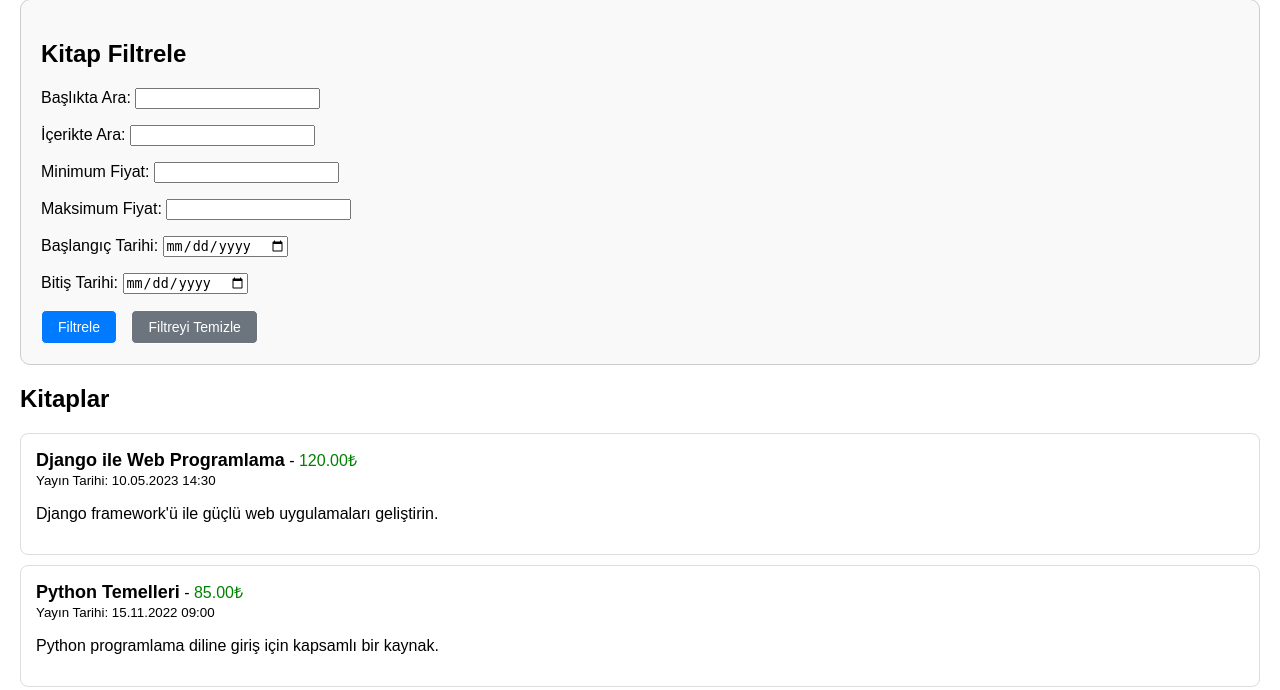
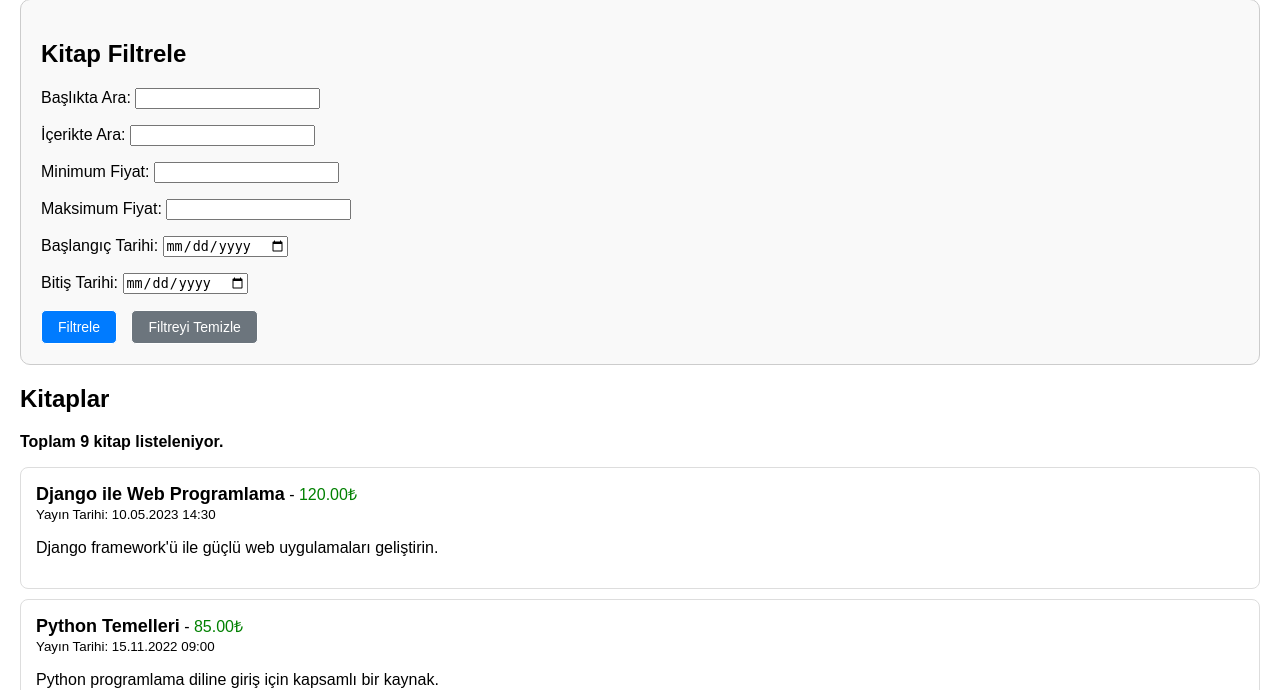
Before and after one commit to mervecaloglu/webprogramlama, a Django app: page / in a window 1280 px wide. Shown: the part 21-711 px from the top of the page. Run offline with Django 5.2, Linux system fonts and the light colour scheme; data comes from the database, SQL or seed files in the repository.

Commit message:
kitap_listesi.html dosyasına kitap sayısı bilgisi eklendi

```diff
--- a/kitap/templates/kitap/kitap_listesi.html
+++ b/kitap/templates/kitap/kitap_listesi.html
@@ -79,6 +79,8 @@
 
     <h2>Kitaplar</h2>
 
+    <p><strong>Toplam {{ kitap_sayisi }} kitap listeleniyor.</strong></p>
+
     <ul>
         {% for kitap in kitaplar %}
             <li>
--- a/kitap/views.py
+++ b/kitap/views.py
@@ -33,4 +33,14 @@ def kitap_listesi(request):
         if bitis_tarihi:
             kitaplar = kitaplar.filter(published_time__lte=bitis_tarihi)
 
-    return render(request, 'kitap/kitap_listesi.html', {'kitaplar': kitaplar, 'form': form})
+    kitap_sayisi = kitaplar.count()  # 👈 kitap sayısını hesapladık
+
+    return render(
+        request,
+        'kitap/kitap_listesi.html',
+        {
+            'kitaplar': kitaplar,
+            'form': form,
+            'kitap_sayisi': kitap_sayisi  # 👈 şablona gönderdik
+        }
+    )
```
